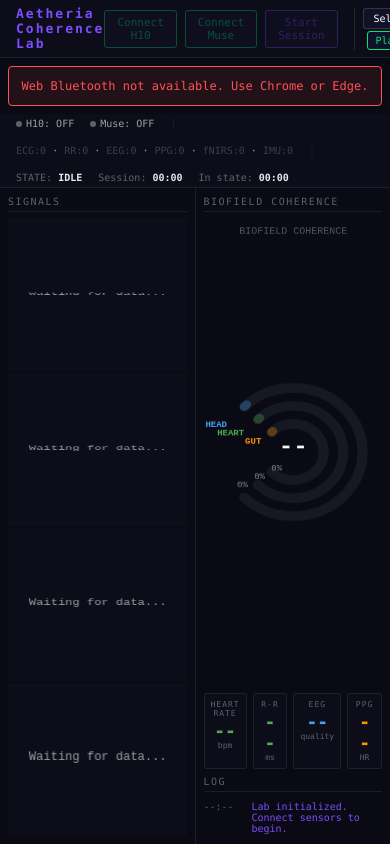
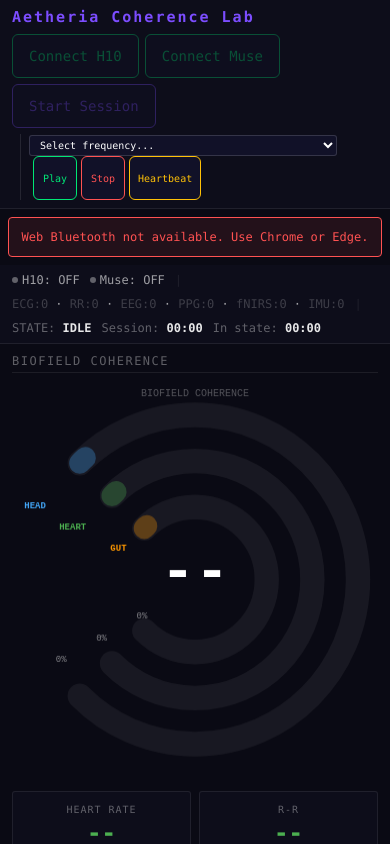
Before and after one commit to Lilrobodue/aetheria-coherence-lab, a plain HTML site: page src/index.html in a window 390 px wide. Drawn offline with Linux system fonts and the light colour scheme.

Commit message:
Mobile: responsive dashboard with priority layout for small viewports
Co-Authored-By: Claude Opus 4.6 (1M context) <noreply@anthropic.com>

```diff
--- a/src/index.html
+++ b/src/index.html
@@ -139,6 +139,126 @@
 
     .ble-warning { display: none; padding: 12px; margin: 8px; background: rgba(255,82,82,0.1); border: 1px solid var(--error); border-radius: 4px; color: var(--error); text-align: center; font-size: 12px; }
     .ble-warning.visible { display: block; }
+
+    /* ===== Signal drawer toggle: hidden on desktop ===== */
+    .signal-toggle-input,
+    .signal-toggle-label { display: none; }
+
+    /* ===== Mobile: priority layout (≤768px) ===== */
+    @media (max-width: 768px) {
+
+      /* --- Scrollable content area, header stays fixed --- */
+      .main-grid {
+        display: flex;
+        flex-direction: column;
+        gap: 0;
+        background: var(--bg-primary);
+        overflow-y: auto;
+        -webkit-overflow-scrolling: touch;
+      }
+
+      /* --- Header: wrap controls below title --- */
+      .header {
+        flex-wrap: wrap;
+        gap: 8px;
+        padding: 8px 12px;
+      }
+      .header-title {
+        width: 100%;
+        font-size: 15px;
+      }
+      .header-controls {
+        width: 100%;
+        flex-wrap: wrap;
+        gap: 6px;
+      }
+
+      /* --- Touch-friendly buttons (44px minimum) --- */
+      .btn {
+        min-height: 44px;
+        min-width: 44px;
+        padding: 10px 16px;
+        font-size: 14px;
+        border-radius: 6px;
+      }
+
+      /* --- Info bar: readable on mobile --- */
+      .info-bar {
+        font-size: 12px;
+        padding: 8px 12px;
+        gap: 10px;
+      }
+
+      /* --- Reorder: coherence panel first, signals second --- */
+      .main-grid > .panel.right-col { order: -1; }
+
+      /* --- Panels: mobile padding, no clip --- */
+      .panel {
+        padding: 10px 12px;
+        overflow: visible;
+      }
+
+      /* --- Coherence: hero display --- */
+      .coherence-section { min-height: 50vh; }
+      #coherence-container { min-height: 45vh; }
+
+      /* --- Metrics: 2×2 grid --- */
+      .metrics-row {
+        display: grid;
+        grid-template-columns: 1fr 1fr;
+        gap: 8px;
+        padding: 10px 0;
+      }
+      .metric-card { padding: 12px 8px; }
+      .metric-label { font-size: 10px; }
+      .metric-value { font-size: 24px; margin-top: 4px; }
+      .metric-unit { font-size: 10px; }
+
+      /* --- Signal drawer toggle --- */
+      .signal-toggle-label {
+        display: flex;
+        align-items: center;
+        justify-content: center;
+        min-height: 44px;
+        padding: 12px 16px;
+        background: var(--bg-secondary);
+        border: 1px solid var(--border);
+        border-radius: 6px;
+        color: var(--text-secondary);
+        font-family: inherit;
+        font-size: 13px;
+        cursor: pointer;
+        text-transform: uppercase;
+        letter-spacing: 1.5px;
+        margin: 4px 0;
+      }
+      .signal-toggle-label::after { content: '\25B8  Show Signals'; }
+      .signal-toggle-input:checked + .signal-toggle-label::after { content: '\25BE  Hide Signals'; }
+
+      /* Hide original "Signals" title (label replaces it) */
+      .signal-toggle-input ~ .panel-title { display: none; }
+
+      /* Collapse signal panel by default */
+      .signal-toggle-input ~ .signal-panel {
+        max-height: 0;
+        overflow: hidden;
+        transition: max-height 0.3s ease-out;
+      }
+      .signal-toggle-input:checked ~ .signal-panel {
+        max-height: 100vh;
+        overflow: visible;
+      }
+
+      /* Signal plots need explicit height when expanded */
+      .signal-plot-wrapper { min-height: 120px; }
+
+      /* --- Log: scrollable at bottom --- */
+      .log-section { max-height: 160px; }
+      .log-entry { font-size: 12px; padding: 3px 0; }
+
+      /* --- Panel titles: slightly larger --- */
+      .panel-title { font-size: 12px; }
+    }
   </style>
 </head>
 <body>
@@ -180,8 +300,10 @@
   <!-- Main content -->
   <div class="main-grid">
 
-    <!-- Left: Signals -->
+    <!-- Left: Signals (collapsible drawer on mobile) -->
     <div class="panel">
+      <input type="checkbox" id="signal-toggle" class="signal-toggle-input">
+      <label for="signal-toggle" class="signal-toggle-label"></label>
       <div class="panel-title">Signals</div>
       <div id="signal-container" class="signal-panel"></div>
     </div>
```
